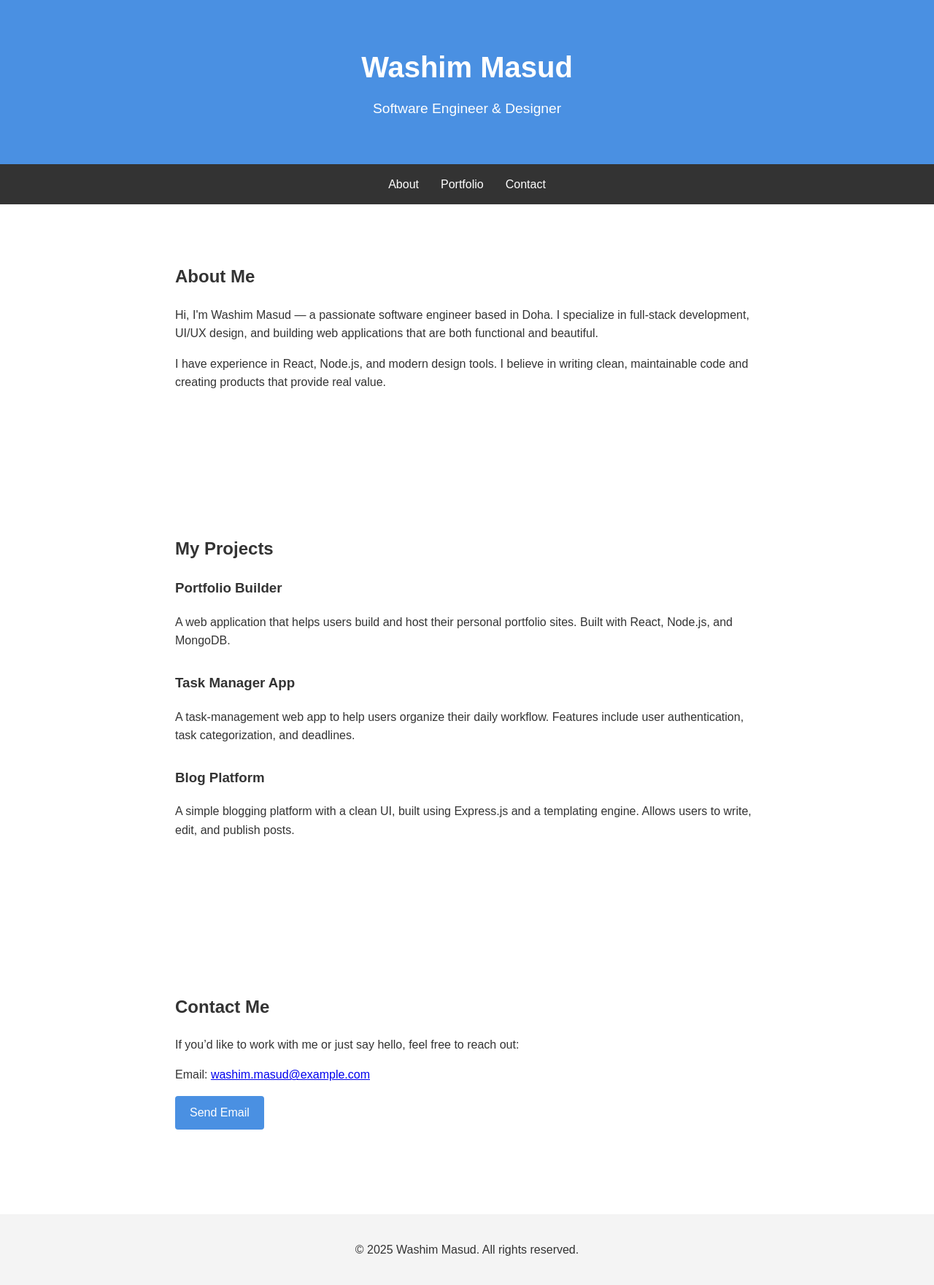
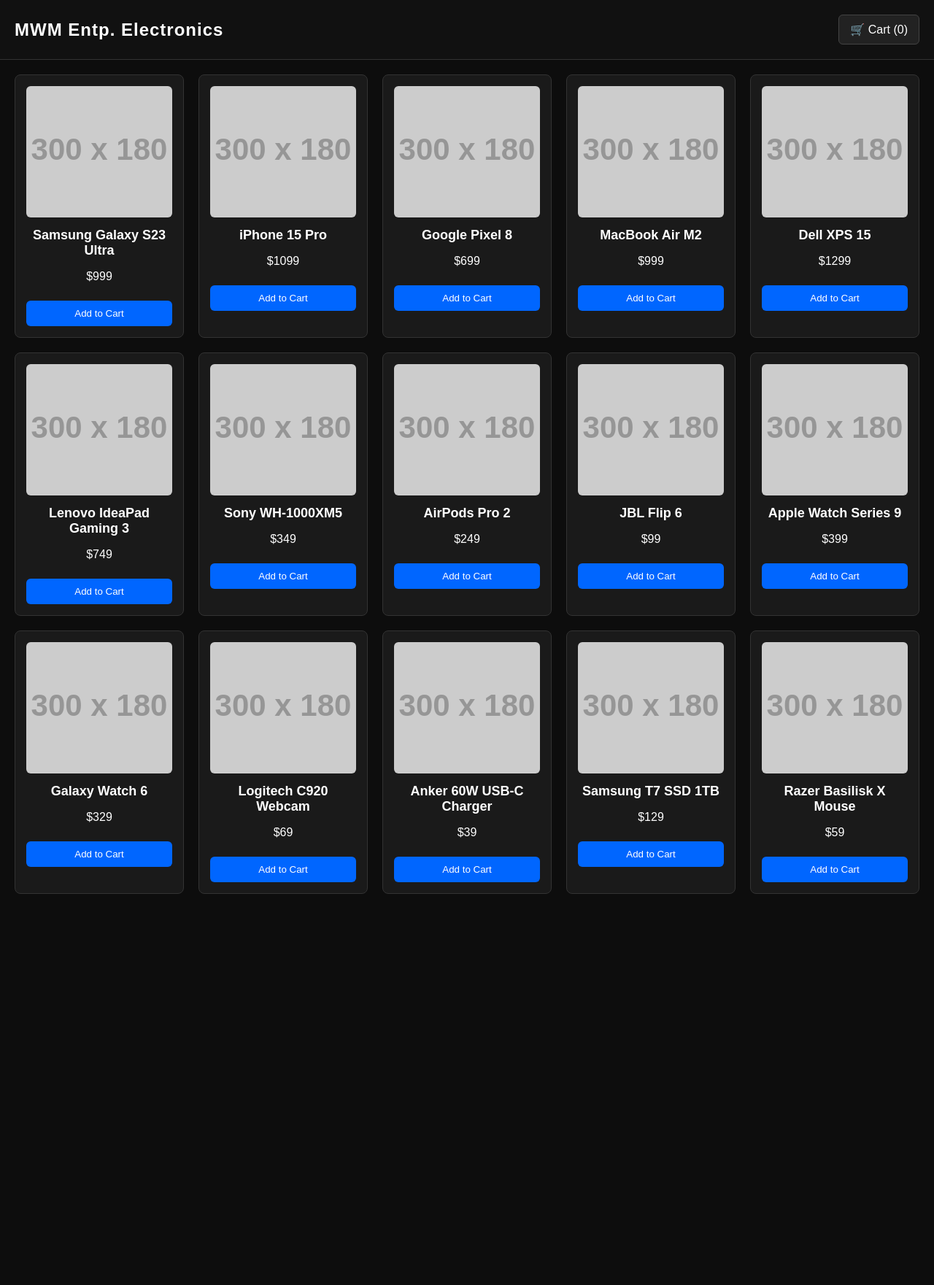
Before and after one commit to washimmasud53-hue/Washim-Masud, a plain HTML site: page index.html in a window 1280 px wide. Shown: the whole page at 73% size. After the commit the page ends 1245 px from the top, so only its background shows below. Drawn offline with Linux system fonts and the light colour scheme; placeholder pictures from the web are drawn by us.

Commit message:
Update index.html

```diff
--- a/index.html
+++ b/index.html
@@ -1,93 +1,196 @@
 <!DOCTYPE html>
 <html lang="en">
 <head>
-  <meta charset="UTF-8" />
-  <meta name="viewport" content="width=device-width, initial-scale=1.0" />
-  <title>Washim Masud | Portfolio</title>
-  <style>
-    body { margin: 0; font-family: Arial, sans-serif; line-height: 1.6; color: #333; }
-    header { background: #4A90E2; color: white; padding: 60px 20px; text-align: center; }
-    header h1 { margin: 0; font-size: 2.5em; }
-    header p { margin: 10px 0 0; font-size: 1.2em; }
-    nav { background: #333; }
-    nav ul { list-style: none; margin: 0; padding: 0; display: flex; justify-content: center; }
-    nav li { margin: 0 15px; }
-    nav a { color: white; text-decoration: none; padding: 15px 0; display: inline-block; }
-    nav a:hover { background: #555; }
-    section { padding: 60px 20px; max-width: 800px; margin: auto; }
-    .about, .portfolio, .contact { margin-bottom: 40px; }
-    .project { margin-bottom: 30px; }
-    footer { background: #f4f4f4; padding: 20px; text-align: center; }
-    .btn { display: inline-block; padding: 10px 20px; background: #4A90E2; color: white; text-decoration: none; border-radius: 4px; }
-    .btn:hover { background: #357ABD; }
-  </style>
+<meta charset="UTF-8">
+<title>MWM Entp. - Electronics Store</title>
+<meta name="viewport" content="width=device-width, initial-scale=1">
+
+<style>
+    body {
+        margin: 0;
+        font-family: Arial, sans-serif;
+        background: #0d0d0d;
+        color: #fff;
+    }
+
+    header {
+        background: #111;
+        padding: 20px;
+        display: flex;
+        justify-content: space-between;
+        align-items: center;
+        border-bottom: 1px solid #333;
+    }
+
+    header h1 {
+        margin: 0;
+        font-size: 24px;
+        letter-spacing: 1px;
+    }
+
+    .cart-btn {
+        background: #222;
+        padding: 10px 15px;
+        border-radius: 6px;
+        cursor: pointer;
+        border: 1px solid #444;
+    }
+
+    .container {
+        padding: 20px;
+    }
+
+    .product-grid {
+        display: grid;
+        grid-template-columns: repeat(auto-fit, minmax(230px, 1fr));
+        gap: 20px;
+    }
+
+    .product {
+        background: #1a1a1a;
+        padding: 15px;
+        border-radius: 8px;
+        border: 1px solid #333;
+        text-align: center;
+    }
+
+    .product img {
+        width: 100%;
+        height: 180px;
+        object-fit: cover;
+        border-radius: 6px;
+    }
+
+    .product h3 {
+        margin: 10px 0;
+        font-size: 18px;
+    }
+
+    .product button {
+        width: 100%;
+        padding: 10px;
+        margin-top: 8px;
+        background: #0066ff;
+        border: none;
+        color: white;
+        border-radius: 6px;
+        cursor: pointer;
+    }
+
+    /* CART DRAWER */
+    #cart {
+        position: fixed;
+        right: -400px;
+        top: 0;
+        width: 350px;
+        height: 100%;
+        background: #111;
+        transition: 0.3s;
+        padding: 20px;
+        border-left: 1px solid #333;
+        overflow-y: auto;
+    }
+
+    #cart.open {
+        right: 0;
+    }
+
+    .cart-item {
+        margin: 10px 0;
+        padding: 10px;
+        border-bottom: 1px solid #333;
+    }
+
+    .close-cart {
+        background: #222;
+        padding: 8px;
+        margin-bottom: 10px;
+        display: inline-block;
+        border: 1px solid #444;
+        cursor: pointer;
+        border-radius: 4px;
+    }
+</style>
 </head>
+
 <body>
+<header>
+    <h1>MWM Entp. Electronics</h1>
+    <div class="cart-btn" onclick="toggleCart()">🛒 Cart (<span id="cartCount">0</span>)</div>
+</header>
 
-  <header id="home">
-    <h1>Washim Masud</h1>
-    <p>Software Engineer & Designer</p>
-  </header>
+<div class="container">
+    <div class="product-grid" id="productList"></div>
+</div>
 
-  <nav>
-    <ul>
-      <li><a href="#about">About</a></li>
-      <li><a href="#portfolio">Portfolio</a></li>
-      <li><a href="#contact">Contact</a></li>
-    </ul>
-  </nav>
+<!-- CART DRAWER -->
+<div id="cart">
+    <div class="close-cart" onclick="toggleCart()">Close ✖</div>
+    <h2>Your Cart</h2>
+    <div id="cartItems"></div>
+    <h3>Total: $<span id="cartTotal">0</span></h3>
+</div>
 
-  <section class="about" id="about">
-    <h2>About Me</h2>
-    <p>Hi, I'm Washim Masud — a passionate software engineer based in Doha. I specialize in full-stack development, UI/UX design, and building web applications that are both functional and beautiful.</p>
-    <p>I have experience in React, Node.js, and modern design tools. I believe in writing clean, maintainable code and creating products that provide real value.</p>
-  </section>
+<script>
+const products = [
+    {name:"Samsung Galaxy S23 Ultra", price:999, img:"https://via.placeholder.com/300x180?text=S23+Ultra"},
+    {name:"iPhone 15 Pro", price:1099, img:"https://via.placeholder.com/300x180?text=iPhone+15+Pro"},
+    {name:"Google Pixel 8", price:699, img:"https://via.placeholder.com/300x180?text=Pixel+8"},
+    {name:"MacBook Air M2", price:999, img:"https://via.placeholder.com/300x180?text=MacBook+Air+M2"},
+    {name:"Dell XPS 15", price:1299, img:"https://via.placeholder.com/300x180?text=Dell+XPS+15"},
+    {name:"Lenovo IdeaPad Gaming 3", price:749, img:"https://via.placeholder.com/300x180?text=IdeaPad+Gaming"},
+    {name:"Sony WH-1000XM5", price:349, img:"https://via.placeholder.com/300x180?text=Sony+XM5"},
+    {name:"AirPods Pro 2", price:249, img:"https://via.placeholder.com/300x180?text=AirPods+Pro+2"},
+    {name:"JBL Flip 6", price:99, img:"https://via.placeholder.com/300x180?text=JBL+Flip+6"},
+    {name:"Apple Watch Series 9", price:399, img:"https://via.placeholder.com/300x180?text=Watch+9"},
+    {name:"Galaxy Watch 6", price:329, img:"https://via.placeholder.com/300x180?text=Watch+6"},
+    {name:"Logitech C920 Webcam", price:69, img:"https://via.placeholder.com/300x180?text=C920+Webcam"},
+    {name:"Anker 60W USB-C Charger", price:39, img:"https://via.placeholder.com/300x180?text=Anker+Charger"},
+    {name:"Samsung T7 SSD 1TB", price:129, img:"https://via.placeholder.com/300x180?text=T7+SSD"},
+    {name:"Razer Basilisk X Mouse", price:59, img:"https://via.placeholder.com/300x180?text=Razer+Mouse"},
+];
 
-  <section class="portfolio" id="portfolio">
-    <h2>My Projects</h2>
-    <div class="project">
-      <h3>Portfolio Builder</h3>
-      <p>A web application that helps users build and host their personal portfolio sites. Built with React, Node.js, and MongoDB.</p>
-    </div>
-    <div class="project">
-      <h3>Task Manager App</h3>
-      <p>A task-management web app to help users organize their daily workflow. Features include user authentication, task categorization, and deadlines.</p>
-    </div>
-    <div class="project">
-      <h3>Blog Platform</h3>
-      <p>A simple blogging platform with a clean UI, built using Express.js and a templating engine. Allows users to write, edit, and publish posts.</p>
-    </div>
-  </section>
+let cart = [];
 
-  <section class="contact" id="contact">
-    <h2>Contact Me</h2>
-    <p>If you’d like to work with me or just say hello, feel free to reach out:</p>
-    <p>Email: <a href="mailto:washim.masud@example.com">washim.masud@example.com</a></p>
-    <p>
-      <a class="btn" href="mailto:washim.masud@example.com">Send Email</a>
-    </p>
-  </section>
+function displayProducts(){
+    const list = document.getElementById("productList");
+    products.forEach((p, i)=> {
+        list.innerHTML += `
+            <div class="product">
+                <img src="${p.img}">
+                <h3>${p.name}</h3>
+                <p>$${p.price}</p>
+                <button onclick="addToCart(${i})">Add to Cart</button>
+            </div>
+        `;
+    });
+}
 
-  <footer>
-    <p>&copy; 2025 Washim Masud. All rights reserved.</p>
-  </footer>
+function addToCart(i){
+    cart.push(products[i]);
+    updateCart();
+}
 
-  <script>
-    // Smooth scroll for in-page nav links
-    document.querySelectorAll('nav a').forEach(link => {
-      link.addEventListener('click', function(e) {
-        e.preventDefault();
-        const targetId = this.getAttribute('href').substring(1);
-        const target = document.getElementById(targetId);
-        if (target) {
-          window.scrollTo({
-            top: target.offsetTop - 50,
-            behavior: 'smooth'
-          });
-        }
-      });
+function updateCart(){
+    document.getElementById("cartCount").innerText = cart.length;
+
+    let html = "";
+    let total = 0;
+
+    cart.forEach(c => {
+        html += `<div class="cart-item">${c.name} — $${c.price}</div>`;
+        total += c.price;
     });
-  </script>
 
+    document.getElementById("cartItems").innerHTML = html;
+    document.getElementById("cartTotal").innerText = total;
+}
+
+function toggleCart(){
+    document.getElementById("cart").classList.toggle("open");
+}
+
+displayProducts();
+</script>
 </body>
 </html>
```
